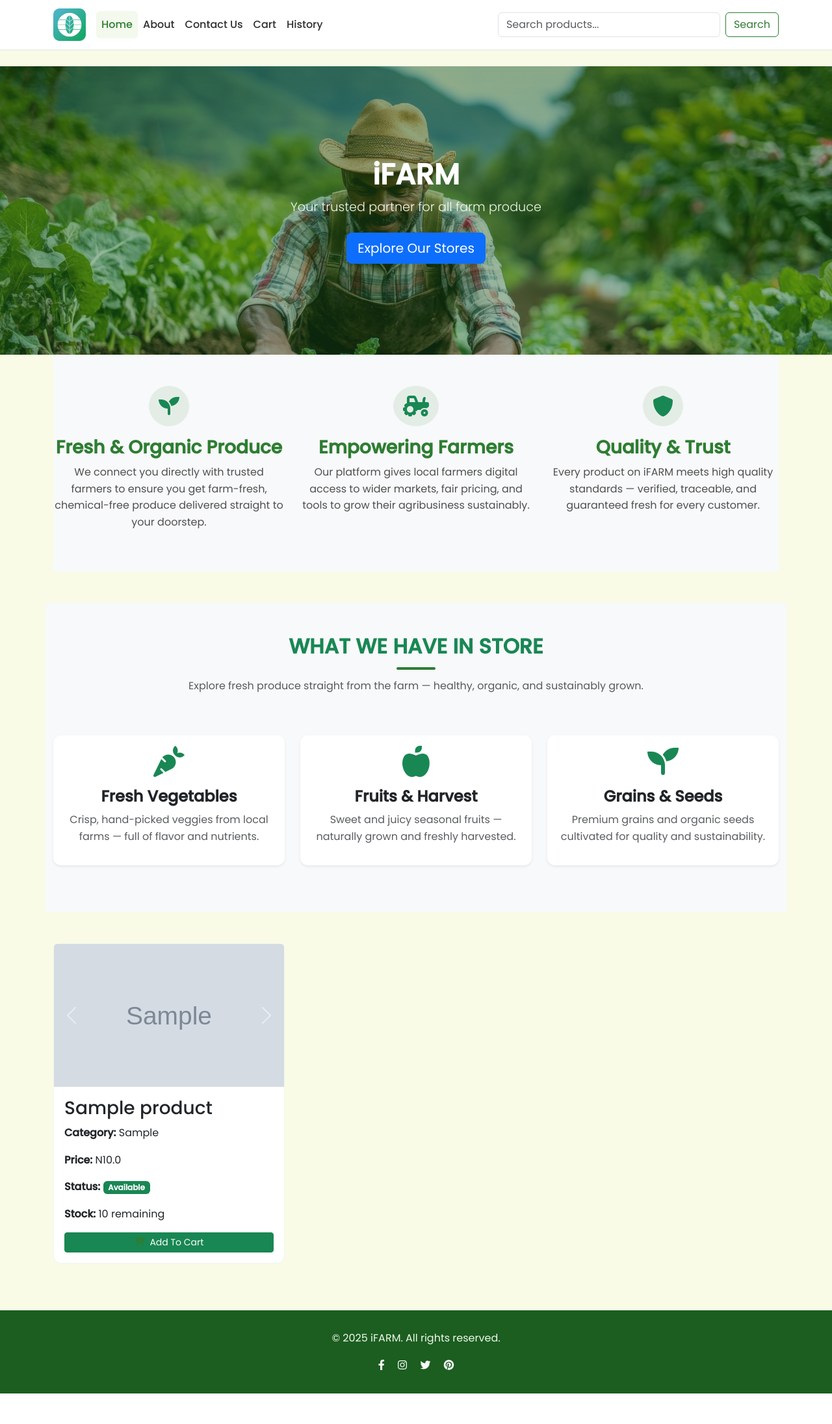
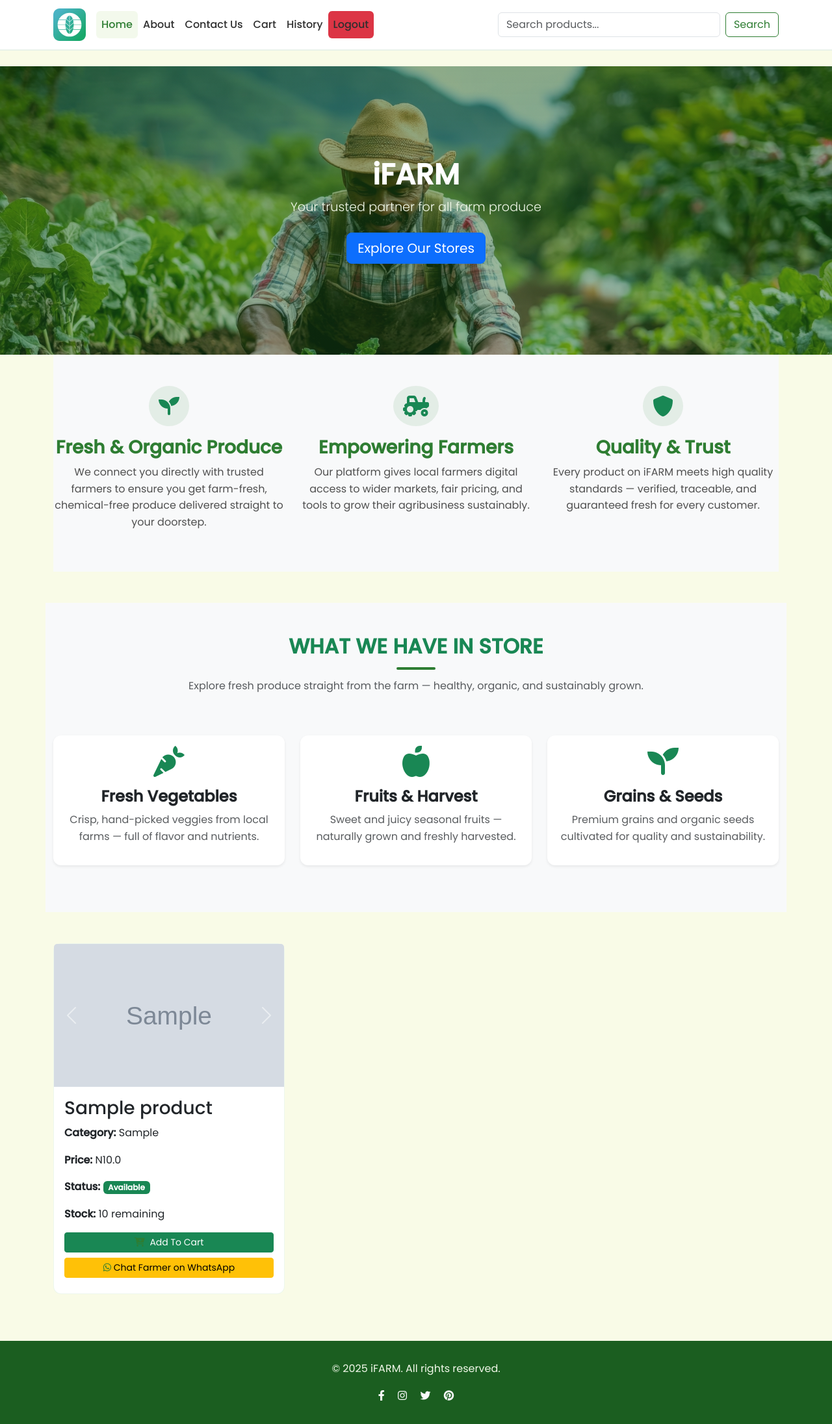
Before and after one commit to oyeks-ayo/ifarm, a Flask app: page / in a window 1280 px wide. Shown: the whole page at 65% size. Before the commit the page ends 2145 px from the top, so only its background shows below. Run offline with Flask 3, Linux system fonts and the light colour scheme; the visitor is signed in with stand-in values (Sample User, id 1); tables that the repository leaves empty hold one stand-in row (values such as "Sample post"); grey boxes marked "Sample" are stand-in pictures.

Commit message:
feat(home): add WhatsApp contact link for farmers and update logout link style

```diff
--- a/config/config.py
+++ b/config/config.py
@@ -11,3 +11,6 @@ class Appconfig(object):
 # export PATH=$PATH:"/c/Program Files/PostgreSQL/18/bin" TO ADD POSTGRESQL TO PATH ON WINDOWS
 # $ psql -U postgres TO ACCESS POSTGRESQL TERMINAL
 # CREATE DATABASE ifarm_db; TO CREATE DATABASE IN POSTGRESQL TERMINAL
+# \q TO QUIT POSTGRESQL TERMINAL
+# Connect to your database
+# psql -U postgres -d ifarm_db
--- a/pkg/routes/admin_routes.py
+++ b/pkg/routes/admin_routes.py
@@ -15,7 +15,7 @@ def login_required(f):
         if session.get('adminonline') != None:
             return f(*args,**kwargs)
         else:
-            flash('You need to be logged in as an Admin', category='error')
+            flash('You need to be logged in as an Admin', category='danger')
             return redirect(url_for('admin_login'))
     return login_decorator
 
--- a/pkg/routes/user_routes.py
+++ b/pkg/routes/user_routes.py
@@ -24,7 +24,9 @@ def login_required(f):
 @app.route('/')
 def home():
     products = Product.query.all()
-    return render_template('users/home.html',products=products)
+    farmer_whatsapp_number = "08162276261"  # Replace with actual farmer's WhatsApp number
+    return render_template('users/home.html',products=products,
+                           farmer_whatsapp_number=farmer_whatsapp_number)
 
 @app.route('/user/signup/',methods=['POST','GET'])
 def signup():
--- a/pkg/templates/users/home.html
+++ b/pkg/templates/users/home.html
@@ -245,6 +245,9 @@ footer a:hover {
                         <li class="nav-item">
                             <a class="nav-link" href="{{url_for('history')}}">History</a>
                         </li>
+                        <li class="nav-item">
+                            <a class="nav-link text-bg-danger rounded" href="{{url_for('logout')}}">Logout</a>
+                        </li>
                         {% endif %}
                     </ul>
                     <form class="d-flex" role="search">
@@ -385,6 +388,12 @@ footer a:hover {
                                 class="btn btn-success btn-sm w-100">
                                 <i class="fas fa-cart-plus me-2"></i>Add To Cart
                             </a>
+
+                            <a href="https://wa.me/{{ farmer_whatsapp_number }}?text=Hi,%20I'm%20interested%20in%20your%20{{ products.name }}"
+                                class="btn btn-warning btn-sm w-100 my-2"
+                                target="_blank">
+                                    <i class="fab fa-whatsapp"></i> Chat Farmer on WhatsApp
+                            </a>
                             {% else %}
                             <button type="button"
                                     class="btn btn-primary disabled-like w-100"
@@ -392,6 +401,7 @@ footer a:hover {
                                     data-bs-target="#loginModal">
                                 <i class="fas fa-lock me-2"></i>Login To Add To Cart
                             </button>
+
                             {% endif %}
                         </div>
                     </div>
```
Also changed, not shown: pkg/static/products/5756bf8626e6bc8b86c1.jpg (added).
